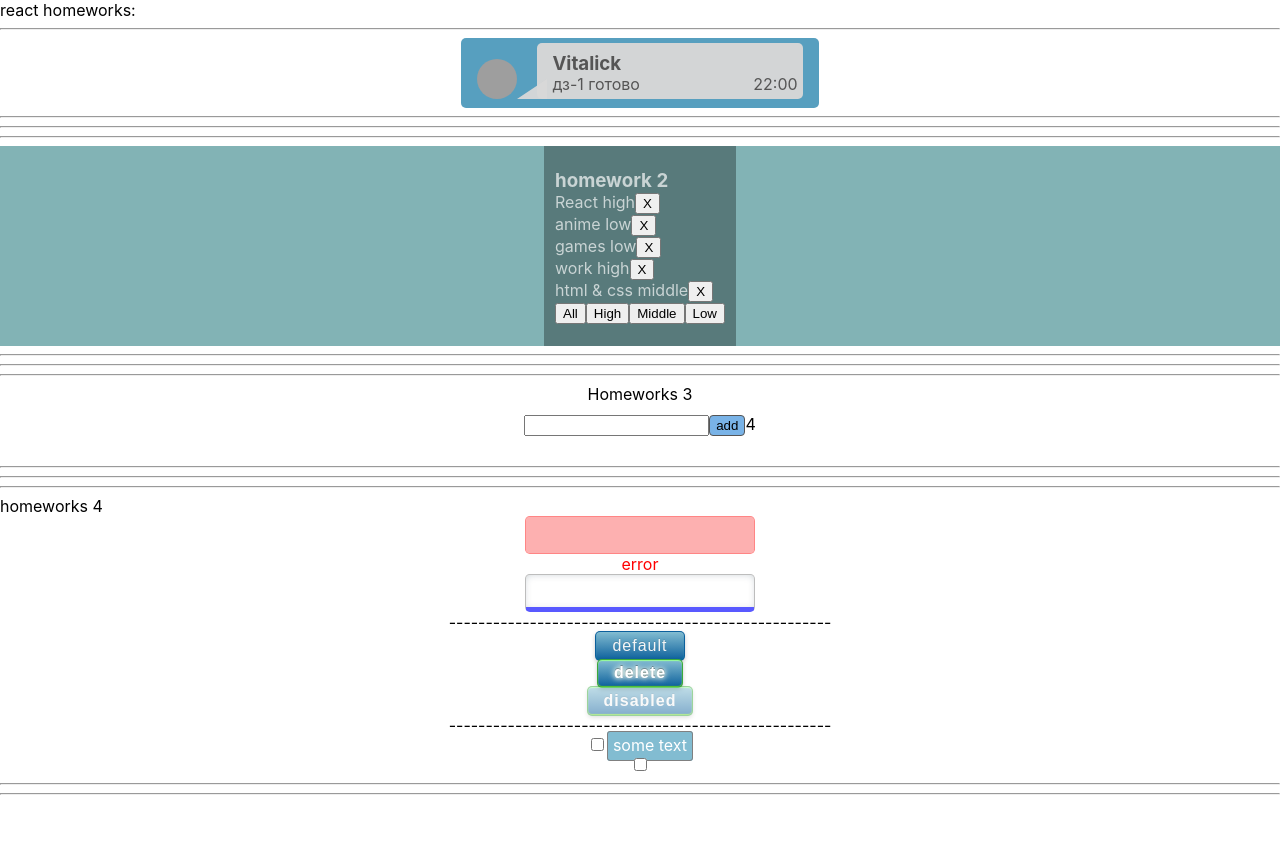
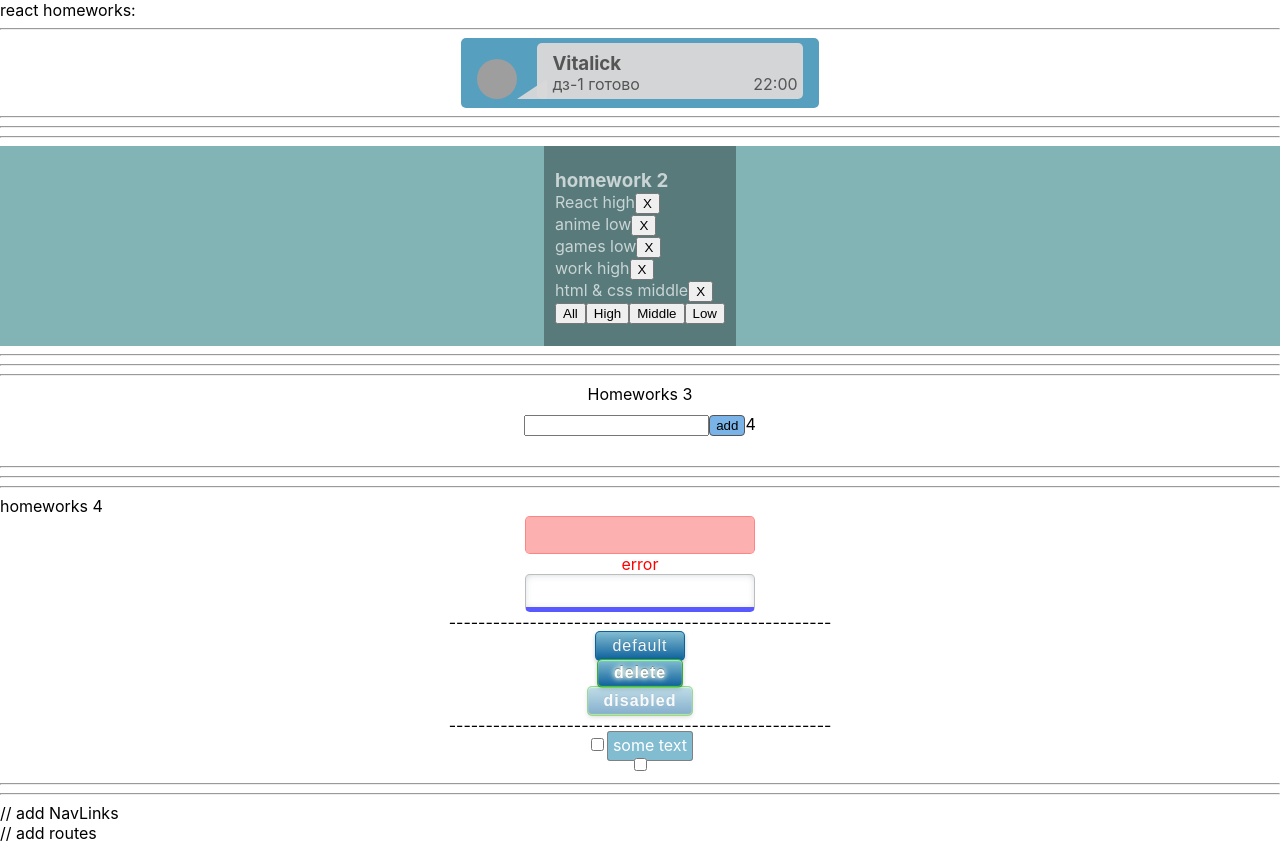
Before and after one commit to VitalickWeb/tasks-by-ignat, a React (Create React App) app: page / in a window 1280 px wide. Before the commit the page ends 803 px from the top, so only its background shows below. Built offline with nearby package versions, Linux system fonts and the light colour scheme; grey boxes are pictures that could not be loaded.

Commit message:
add four tasks and uploaded to public

```diff
--- a/package.json
+++ b/package.json
@@ -2,6 +2,7 @@
   "name": "task-inc-i",
   "version": "0.1.0",
   "private": true,
+  "homepage": "https://VitalickWeb.github.io/tasks-by-ignat",
   "dependencies": {
     "@testing-library/jest-dom": "^5.14.1",
     "@testing-library/react": "^13.0.0",
@@ -11,6 +12,7 @@
     "@types/react": "^18.0.0",
     "@types/react-dom": "^18.0.0",
     "@types/uuid": "^8.3.4",
+    "gh-pages": "^4.0.0",
     "react": "^18.1.0",
     "react-dom": "^18.1.0",
     "react-scripts": "5.0.1",
@@ -22,7 +24,9 @@
     "start": "react-scripts start",
     "build": "react-scripts build",
     "test": "react-scripts test",
-    "eject": "react-scripts eject"
+    "eject": "react-scripts eject",
+    "predeploy": "npm run build",
+    "deploy": "gh-pages -d build"
   },
   "eslintConfig": {
     "extends": [
--- a/src/p1-main/m1-ui/u1-app/App.tsx
+++ b/src/p1-main/m1-ui/u1-app/App.tsx
@@ -4,6 +4,7 @@ import HW1 from '../../../p2-homeworks/h1/HW1'
 import HW2 from '../../../p2-homeworks/h2/HW2'
 import HW3 from '../../../p2-homeworks/h3/HW3'
 import HW4 from "../../../p2-homeworks/h4/HW4";
+import HW5 from "../../../p2-homeworks/h5-rrd-v6/HW5";
 
 function App() {
     return (
@@ -13,7 +14,7 @@ function App() {
             <HW2/>
             <HW3/>
             <HW4/>
-            {/*<HW5/>*/}
+            <HW5/>
         </div>
     )
 }
```
Also changed, not shown: 1 other file (tests, documents, lock files or other folders).
